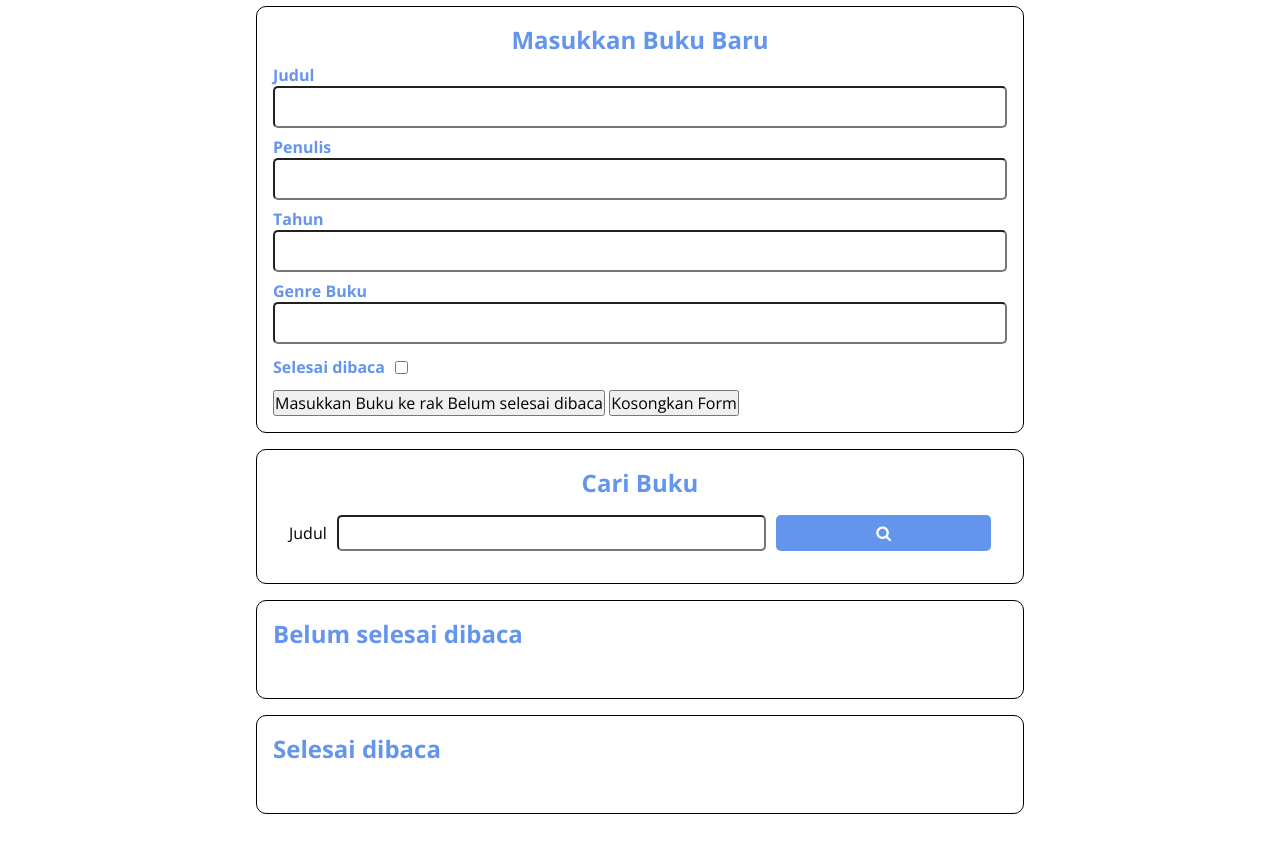
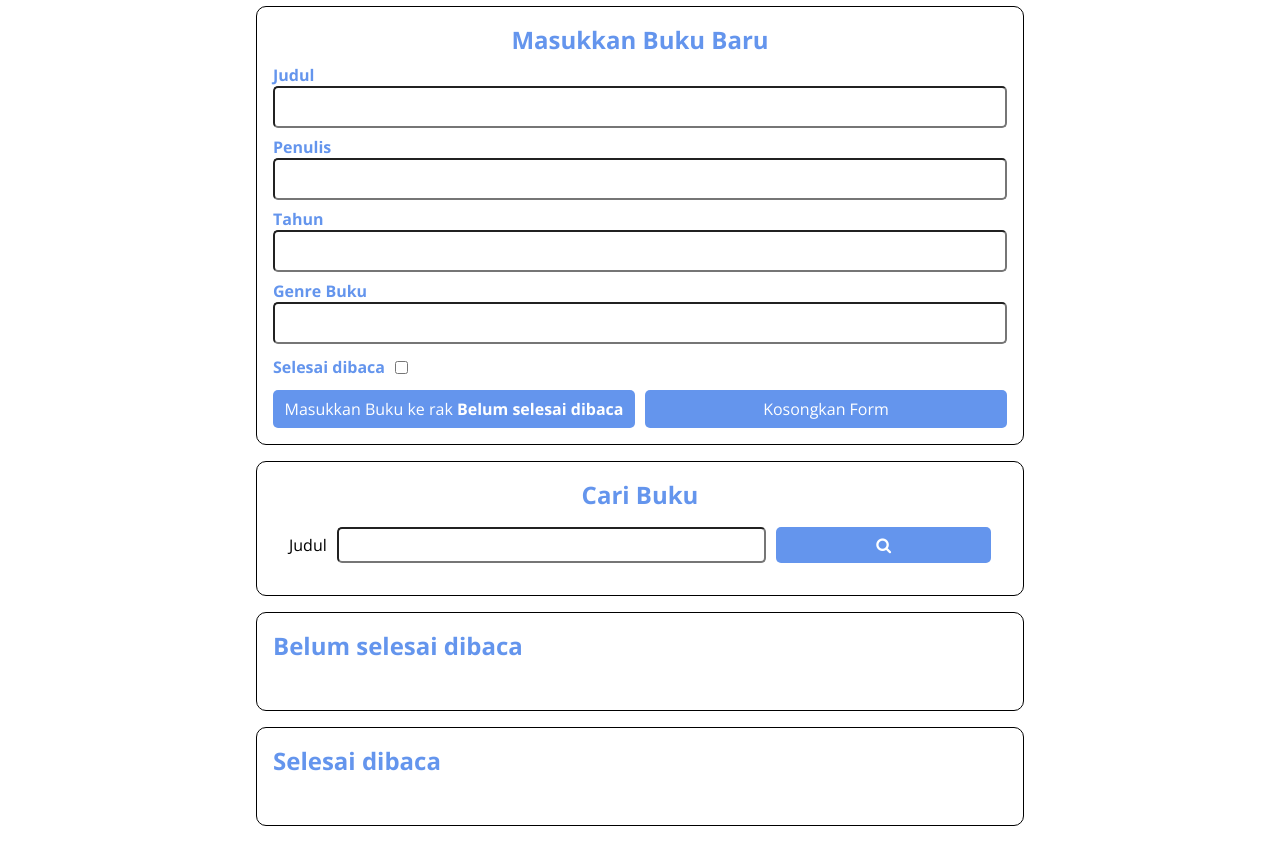
Before and after one commit to tianiita/bookshelf_app, a plain HTML site: page index.html in a window 1280 px wide. Shown: the part 77-919 px from the top of the page. Drawn offline with nearby package versions, Linux system fonts and the light colour scheme.

Commit message:
Update style.css

```diff
--- a/assets/style.css
+++ b/assets/style.css
@@ -46,18 +46,30 @@ main {
     margin: 8px 0;
 }
 
-.input_section > form > button {
+.input_section > form > .input> datalist {
+    display: none;
+}
+
+.input_section > form > .input_button > button,
+#editSubmit {
     background-color: cornflowerblue;
     color: white;
     border: 0;
     border-radius: 5px;
-    display: block;
-    width: 100%;
     padding: 8px;
     cursor: pointer;
+    width: 100%;
 }
 
-.input_section > form > button > span {
+.input_button {
+    display: flex;
+    gap: 10px;
+    gap: 10px 20px;
+    row-gap: 10px;
+    column-gap: 10px;
+}
+
+.input_section > form > .input_button > button > span {
     font-weight: bold;
 }
 
@@ -67,7 +79,6 @@ main {
     padding: 8px;
     border-radius: 5px;
 }
-
 
 .input_section > form > .input > label {
     color: cornflowerblue;
```
